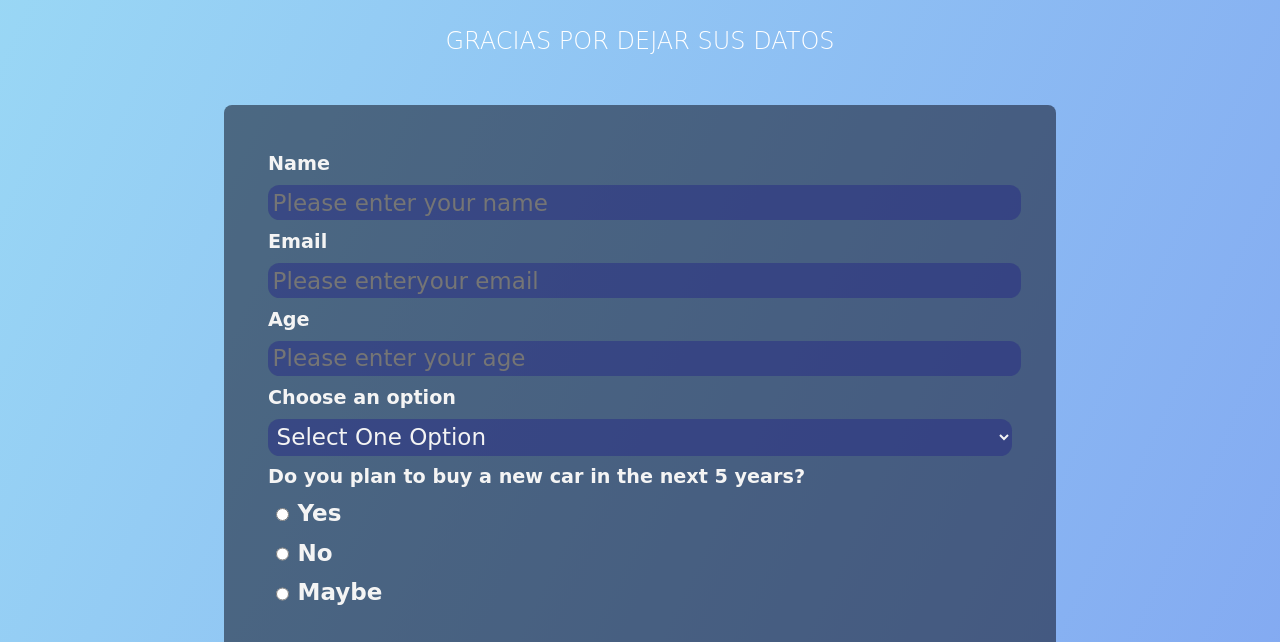
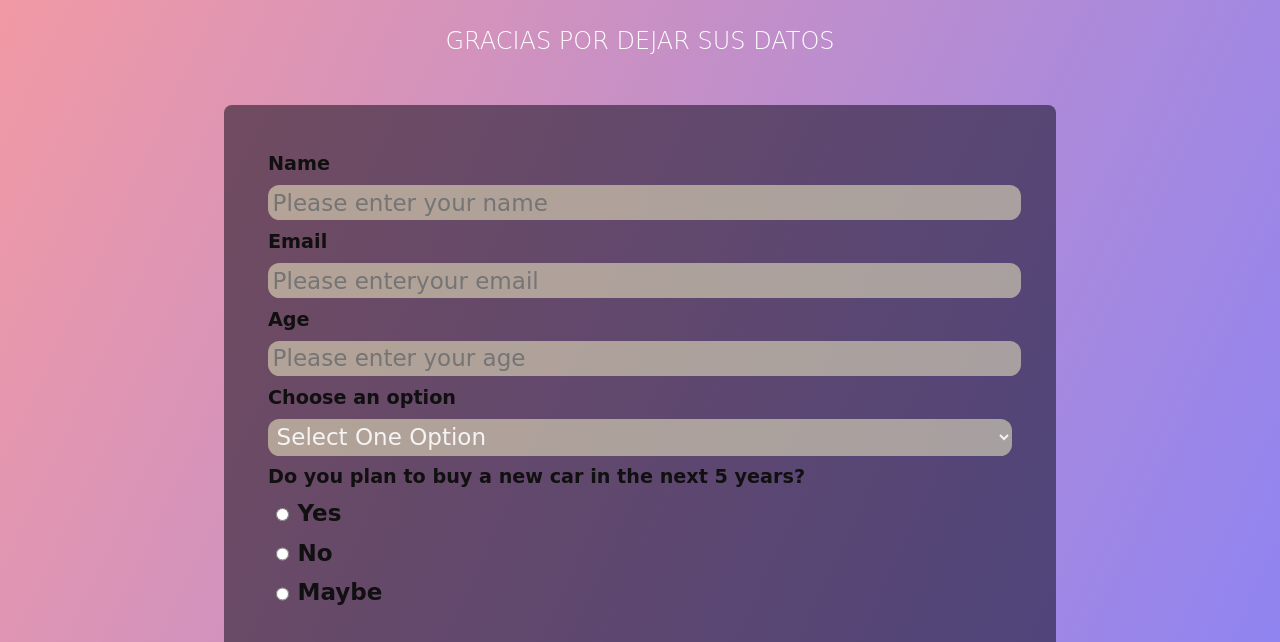
Before and after one commit to JosthinPaz/Formularioi, a plain HTML site: page index.html in a window 1280 px wide. Shown: the part 124-766 px from the top of the page. Drawn offline with Linux system fonts and the light colour scheme.

Commit message:
The change was in the background-image and background-color of input[type="submit"]

```diff
--- a/styles.css
+++ b/styles.css
@@ -15,7 +15,7 @@ body::before {
     height: 100%;
     background-size: cover;
      z-index: -1;
-    background-image: linear-gradient(115deg,rgba(54, 178, 235, 0.5), rgba(9, 86, 228, 0.5)),
+    background-image: linear-gradient(115deg,rgba(235, 54, 69, 0.5), rgba(31, 9, 228, 0.5)),
     url(./geometry-1023846_1920.jpg);
     background-repeat: no-repeat;
     background-position: center;
@@ -69,7 +69,7 @@ input, select, textarea {
     font-size: 1.2em;
     font-family: 'Italianno', cursive;
     color: rgb(244, 244, 244);
-    background-color: rgba(40, 45, 133, 0.5);
+    background-color: rgba(251, 252, 201, 0.5);
 }
 
 label {
@@ -77,7 +77,7 @@ label {
     margin: 0.5em 0;
     font-size: 1.2em;
     font-family: 'Italianno', cursive;
-    color: rgb(244, 244, 244);
+    color: rgb(17, 16, 16);
     font-weight: bolder;
 
 }
```
